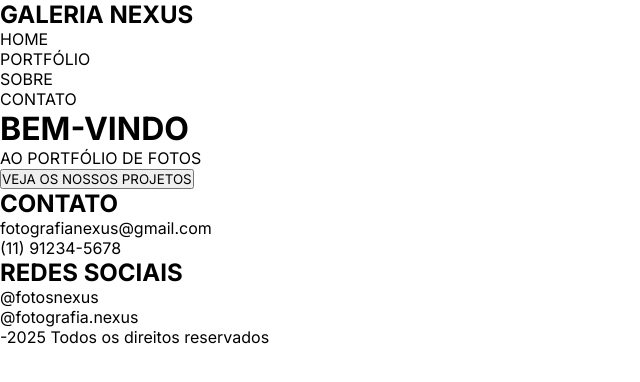
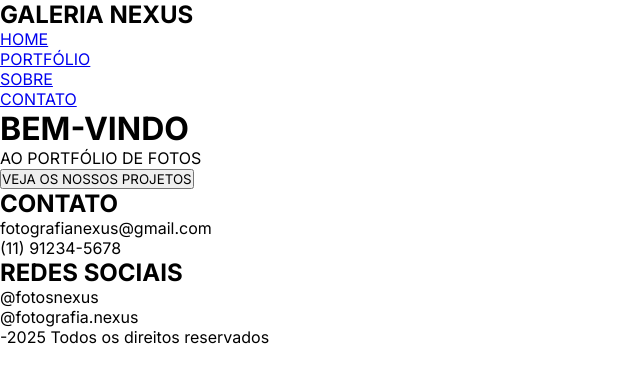
Before and after one commit to Nexus-Consulting-FIAP/Checkpoint03Web-Front, a plain HTML site: page index.html in a window 1280 px wide. Shown: the whole page, without its empty margins (0-640 px from the left). Drawn offline with Linux system fonts and the light colour scheme.

Commit message:
INDEX.HTML: criando estrutura

```diff
--- a/index.html
+++ b/index.html
@@ -12,10 +12,10 @@
             <h1>GALERIA NEXUS</h1>
 
             <ul>
-                <li>HOME</li>
-                <li>PORTFÓLIO</li>
-                <li>SOBRE</li>
-                <li>CONTATO</li>
+                <li><a href="index.html">HOME</a></li>
+                <li><a href="/pages/portfolio.html">PORTFÓLIO</a></li>
+                <li><a href="/pages/sobre.html">SOBRE</a></li>
+                <li><a href="/pages/contato.html">CONTATO</a></li>
             </ul>
         </nav>
     </header>
```
